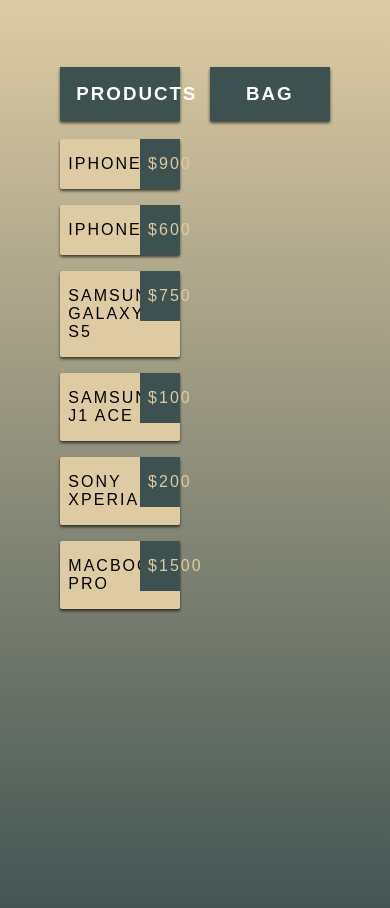
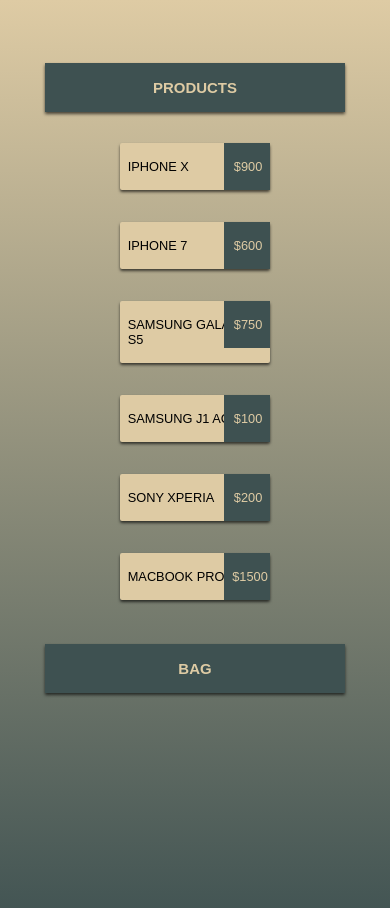
Before and after one commit to thierved/shopping-carte, a React (Create React App) app: page / in a window 390 px wide. Shown: the top 908 px of the page. Built offline with nearby package versions, Linux system fonts and the light colour scheme.

Commit message:
added the media queries

```diff
--- a/src/App.css
+++ b/src/App.css
@@ -7,7 +7,7 @@
 
 h3 {
     text-align: center;
-    color: #fff;
+    color: #DECBA4;
     padding: 1rem;
     box-shadow: 0 2px 3px rgba(0, 0, 0, 0.651);
     background-color: #3e5151;
@@ -21,6 +21,7 @@
     margin: 2rem auto;
     padding: 1rem;
     font-family: sans-serif;
+    font-size: 0.9rem;
     text-transform: uppercase;
     letter-spacing: 2px;
 }
@@ -30,9 +31,10 @@
     justify-self: stretch;
 }
 
-.basket {
+ul {
+    padding-left: 0;
+}
 
-}
 
 .item {
     position: relative;
@@ -63,3 +65,25 @@
  cursor: pointer;
  transition: all 0.25s;
 }
+
+@media (max-width: 875px) {
+    .container {
+        flex-direction: column;
+        justify-content: flex-start;
+    }
+
+    ul {
+        display: flex;
+        flex-wrap: wrap;
+    }
+
+    .item {
+        width: 45%;
+    }
+
+    .products, .basket {
+        width: 100%;
+        font-size: .8rem;
+        letter-spacing: normal;
+    }
+}
--- a/src/components/App.js
+++ b/src/components/App.js
@@ -26,12 +26,16 @@
       <div className="container">
         <div className="products">
           <h3>products</h3>
-          {this.renderItem(this.props.products, true)}
+          <ul>
+            {this.renderItem(this.props.products, true)}
+          </ul>
         </div>
 
         <div className="basket">
           <h3>bag</h3>
-          {this.renderItem(this.props.bag, false)}
+          <ul>
+            {this.renderItem(this.props.bag, false)}
+          </ul>
         </div>
       </div>
     );
```
